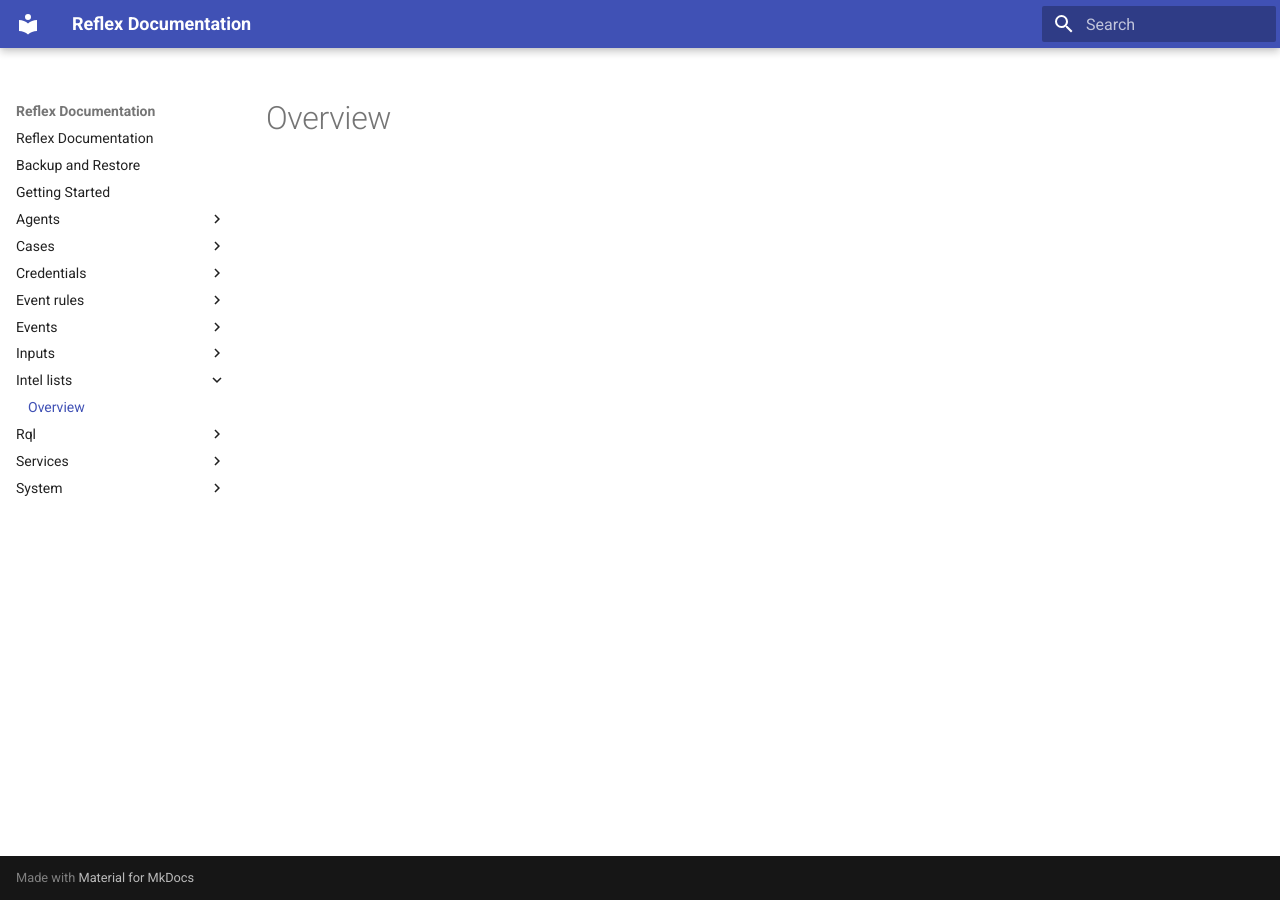
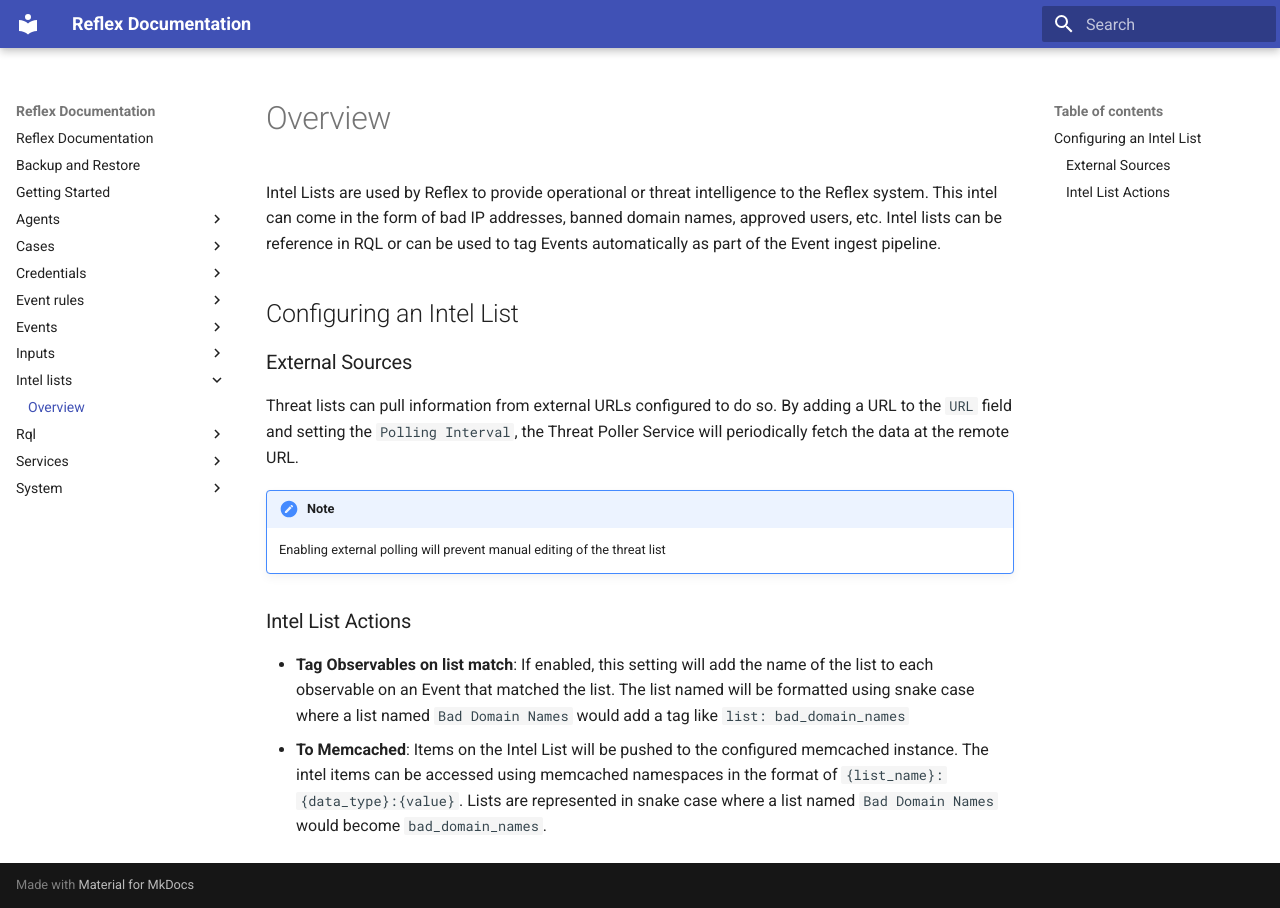
Before and after one commit to reflexsoar/reflex-docs, an MkDocs documentation site: the page built from docs/intel-lists/index.md, in a window 1280 px wide. Built offline with MkDocs 1.6.1 and Material for MkDocs 9.7.7, drawn with Linux system fonts in a browser that asks for light colours.

Commit message:
intel lists

```diff
--- a/docs/intel-lists/index.md
+++ b/docs/intel-lists/index.md
@@ -1 +1,17 @@
 # Overview
+
+Intel Lists are used by Reflex to provide operational or threat intelligence to the Reflex system.  This intel can come in the form of bad IP addresses, banned domain names, approved users, etc.  Intel lists can be reference in RQL or can be used to tag Events automatically as part of the Event ingest pipeline.
+
+## Configuring an Intel List
+
+### External Sources
+
+Threat lists can pull information from external URLs configured to do so.  By adding a URL to the `URL` field and setting the `Polling Interval`, the Threat Poller Service will periodically fetch the data at the remote URL.
+
+!!! Note
+    Enabling external polling will prevent manual editing of the threat list
+
+### Intel List Actions
+
+- **Tag Observables on list match**: If enabled, this setting will add the name of the list to each observable on an Event that matched the list.  The list named will be formatted using snake case where a list named `Bad Domain Names` would add a tag like `list: bad_domain_names`
+- **To Memcached**: Items on the Intel List will be pushed to the configured memcached instance.  The intel items can be accessed using memcached namespaces in the format of `{list_name}:{data_type}:{value}`.  Lists are represented in snake case where a list named `Bad Domain Names` would become `bad_domain_names`.
```
